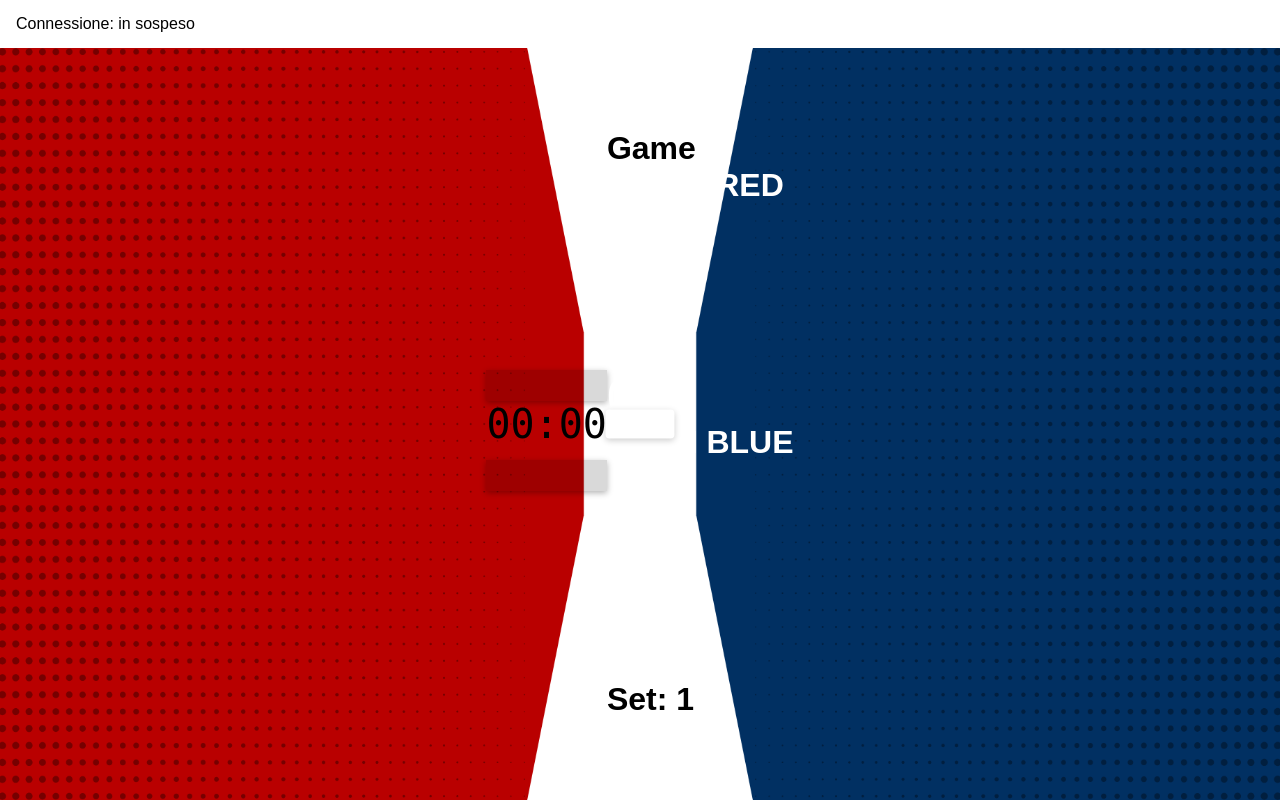
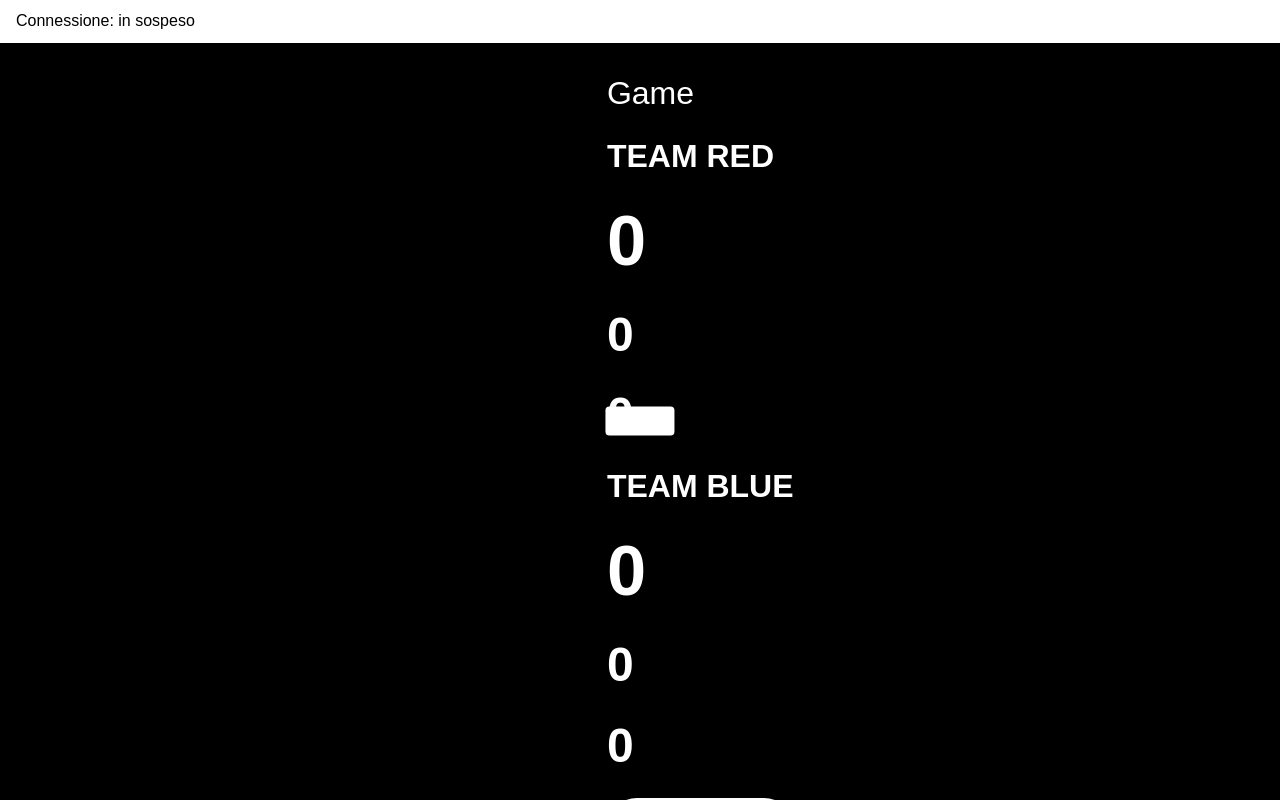
Before and after one commit to vulpi-f/padel_api, a Python web app: template templates/index - Copia.html in a window 1280 px wide. Run offline with Jinja, Linux system fonts and the light colour scheme; the template is opened without the code that fills it, so the values that code supplies are empty.

Commit message:
local changes

```diff
--- a/static/css/styles.css
+++ b/static/css/styles.css
@@ -1,7 +1,6 @@
 :root{
   /* ---- Parametri principali ---- */
   --msg-row-h: 2.6em;
-  --mid-col-w: 8rem;
   --summary-col-min: 14rem;
   --summary-col-max: 20vw;
   --summary-pad: 0.6em 0.8em;
@@ -89,7 +88,7 @@
   max-width: 100%;
   height: 100%;
   font-size: clamp(14px,4vmin,40px);
-  background: url('../background.png') no-repeat center center;
+  background:  #000000; /*url('../background.png') no-repeat center center;*/
   background-size: cover;
   padding: 1em;
   display: flex;
@@ -102,7 +101,7 @@
 }
 
 .scoreboard-wrapper.flipped {
-  background: url('../background2.png') no-repeat center center;
+  background: #000000; /*url('../background2.png') no-repeat center center;*/
   background-size: cover;
 }
 
@@ -115,18 +114,16 @@
   grid-template-columns:
     minmax(var(--summary-col-min), var(--summary-col-max))
     1fr
-    var(--mid-col-w)
-    1fr
     minmax(var(--summary-col-min), var(--summary-col-max));
-  grid-template-rows: 1fr var(--msg-row-h) 1fr 1fr 1fr 1fr;
-  gap: 0.5em;
-  align-items: center;
+  grid-template-rows: 1fr;
+  gap: 1em;
+  align-items: stretch;
   text-align: center;
 }
 
 /* Summary slots */
 .summary-slot {
-  grid-row: 1 / 7;
+  grid-row: 1;
   align-self: start;
   overflow: hidden;
   display: flex;
@@ -135,7 +132,7 @@
   justify-content: flex-start;
 }
 .left-slot  { grid-column:1; }
-.right-slot { grid-column:5; }
+.right-slot { grid-column:3; }
 
 .set-summary {
   width: 100%;
@@ -157,10 +154,21 @@
   overflow: hidden;
 }
 
-/* Riga 1 */
-#serve-box-team1 { grid-column:2; grid-row:1; justify-self:center; }
-#timer           { grid-column:3; grid-row:1; justify-self:center; }
-#serve-box-team2 { grid-column:4; grid-row:1; justify-self:center; }
+.scoreboard-main {
+  grid-column: 2;
+  display: flex;
+  flex-direction: column;
+  gap: 0.8em;
+  height: 100%;
+  justify-content: space-between;
+}
+
+.score-top {
+  display: grid;
+  grid-template-columns: 1fr 1fr 1fr;
+  align-items: center;
+  gap: 0.6em;
+}
 
 /* Serve boxes */
 .serve-box {
@@ -186,11 +194,14 @@
   color: #000;
 }
 
-/* Riga 2 (message) */
-.msg-slot { grid-column:3; grid-row:2; position: relative; }
+.msg-slot {
+  position: relative;
+  min-height: 2.6em;
+}
 #score-msg {
   position: absolute;
-  top: 50%; left: 50%;
+  top: 50%;
+  left: 50%;
   transform: translate(-50%,-50%);
   width: max-content;
   padding: 0.5em 1.2em;
@@ -206,48 +217,78 @@
   z-index: 10;
 }
 
-/* Riga 3: team names */
+.score-table {
+  display: flex;
+  flex-direction: column;
+  gap: 0.35em;
+}
+
+.score-header,
+.team-row {
+  display: grid;
+  grid-template-columns: 1.2fr repeat(3, 0.8fr);
+  align-items: center;
+  gap: 0.4em;
+  padding: 0.5em 0.6em;
+  border-radius: 8px;
+}
+
+.score-header {
+  background: rgba(255,255,255,0.12);
+  text-transform: uppercase;
+  letter-spacing: 0.04em;
+  font-weight: 700;
+}
+.header-cell { color: #fff; }
+
+.team-row {
+  background: rgba(255,255,255,0.08);
+  box-shadow: 0 1px 3px rgba(0,0,0,0.2);
+}
+.team-row.team1-row { border-left: 4px solid #c62828; }
+.team-row.team2-row { border-left: 4px solid #0d47a1; }
+
 .team-label {
   display: flex;
   flex-direction: column;
-  gap: 0.3em;
+  gap: 0.2em;
   font-weight: bold;
+  text-align: left;
 }
 .team-name { white-space: nowrap; }
 
-.team-label.team1 { grid-column:2; grid-row:3; justify-self:center; }
-.team-label.team2 { grid-column:4; grid-row:3; justify-self:center; }
+.team-data {
+  font-size: 2.2em;
+  font-weight: 700;
+}
 
-/* Riga 4: punti */
-#team1-score { grid-column:2; grid-row:4; font-size:3em; }
-#team2-score { grid-column:4; grid-row:4; font-size:3em; }
+#team1-games, #team2-games,
+#team1-sets, #team2-sets {
+  font-size: 1.5em;
+}
 
-/* Riga 5: game */
-#team1-games { grid-column:2; grid-row:5; font-size:1.5em; }
-.game-label  { grid-column:3; grid-row:5; color:#000; font-weight:bold; }
-#team2-games { grid-column:4; grid-row:5; font-size:1.5em; }
-
-/* Riga 6: set */
-#team1-sets  { grid-column:2; grid-row:6; font-size:1.5em; }
-#current-set { grid-column:3; grid-row:6; color:#000; font-weight:bold; }
-#team2-sets  { grid-column:4; grid-row:6; font-size:1.5em; }
+.set-row {
+  display: flex;
+  justify-content: center;
+  align-items: center;
+  margin-top: auto;
+  padding: 0.4em 0;
+}
+#current-set {
+  color: #000;
+  font-weight: bold;
+  background: #fff;
+  padding: 0.35em 0.9em;
+  border-radius: 999px;
+  box-shadow: 0 2px 6px rgba(0,0,0,0.25);
+}
 
 /* ===== FLIPPED ===== */
-.scoreboard-wrapper.flipped .left-slot  { grid-column:5; }
+.scoreboard-wrapper.flipped .left-slot  { grid-column:3; }
 .scoreboard-wrapper.flipped .right-slot { grid-column:1; }
 
-.scoreboard-wrapper.flipped #serve-box-team1 { grid-column:4; }
-.scoreboard-wrapper.flipped #serve-box-team2 { grid-column:2; }
-
-.scoreboard-wrapper.flipped .team-label.team1 { grid-column:4; }
-.scoreboard-wrapper.flipped #team1-score        { grid-column:4; }
-.scoreboard-wrapper.flipped #team1-games        { grid-column:4; }
-.scoreboard-wrapper.flipped #team1-sets         { grid-column:4; }
-
-.scoreboard-wrapper.flipped .team-label.team2 { grid-column:2; }
-.scoreboard-wrapper.flipped #team2-score        { grid-column:2; }
-.scoreboard-wrapper.flipped #team2-games        { grid-column:2; }
-.scoreboard-wrapper.flipped #team2-sets         { grid-column:2; }
+.scoreboard-wrapper.flipped .team1-row { order: 2; }
+.scoreboard-wrapper.flipped .team2-row { order: 1; }
 
 /* ============================== */
 /* GESTIONE ADS “ad L” */
--- a/static/js/app.js
+++ b/static/js/app.js
@@ -17,7 +17,7 @@
   ONLY_TB:      'only_tb'         // solo tie-break ogni 6 punti
 };
 // Scegli la modalità desiderata qui:
-let changeoverMode = ChangeoverMode.STANDARD;
+let changeoverMode = ChangeoverMode.NEVER;
 
 const matchConfig = {
   maxSets: 5 // es. 3 per “best of 3”, 5 per “best of 5”, o 'unlimited'
```
Also changed, not shown: templates/index.html (+36 -31 lines).
